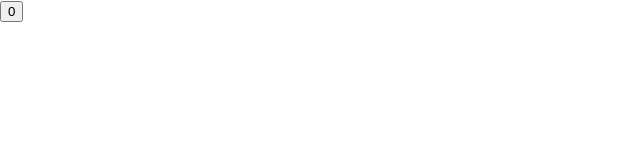
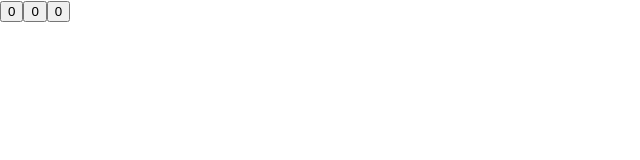
Before and after one commit to leo606/trybe-exercices, a React (Create React App) app in the folder bloco_12/day_1/content/fancy-btns/: page / in a window 1280 px wide. Shown: the top 160 px of the page, without its empty margins (0-640 px from the left). Built offline with nearby package versions, Linux system fonts and the light colour scheme.

Commit message:
day 12.1 - content - refresh clickCount using three buttons

```diff
--- a/bloco_12/day_1/content/fancy-btns/src/App.js
+++ b/bloco_12/day_1/content/fancy-btns/src/App.js
@@ -5,17 +5,35 @@ class App extends React.Component {
   constructor() {
     super();
     this.state = {
-      clickCount: 0,
+      clickCount1: 0,
+      clickCount2: 0,
+      clickCount3: 0,
     };
-    this.handleClick = this.handleClick.bind(this);
+    this.handleClick1 = this.handleClick1.bind(this);
+    this.handleClick2 = this.handleClick2.bind(this);
+    this.handleClick3 = this.handleClick3.bind(this);
   }
 
-  handleClick() {
-    this.setState((curr, _props) => ({ clickCount: curr.clickCount + 1 }));
+  handleClick1() {
+    this.setState((curr, _props) => ({ clickCount1: curr.clickCount1 + 1 }));
+  }
+
+  handleClick2() {
+    this.setState((curr, _props) => ({ clickCount2: curr.clickCount2 + 1 }));
+  }
+
+  handleClick3() {
+    this.setState((curr, _props) => ({ clickCount3: curr.clickCount3 + 1 }));
   }
 
   render() {
-    return <button onClick={this.handleClick}>{this.state.clickCount}</button>;
+    return (
+      <div>
+        <button onClick={this.handleClick1}>{this.state.clickCount1}</button>
+        <button onClick={this.handleClick2}>{this.state.clickCount2}</button>
+        <button onClick={this.handleClick3}>{this.state.clickCount3}</button>
+      </div>
+    );
   }
 }
 
```
